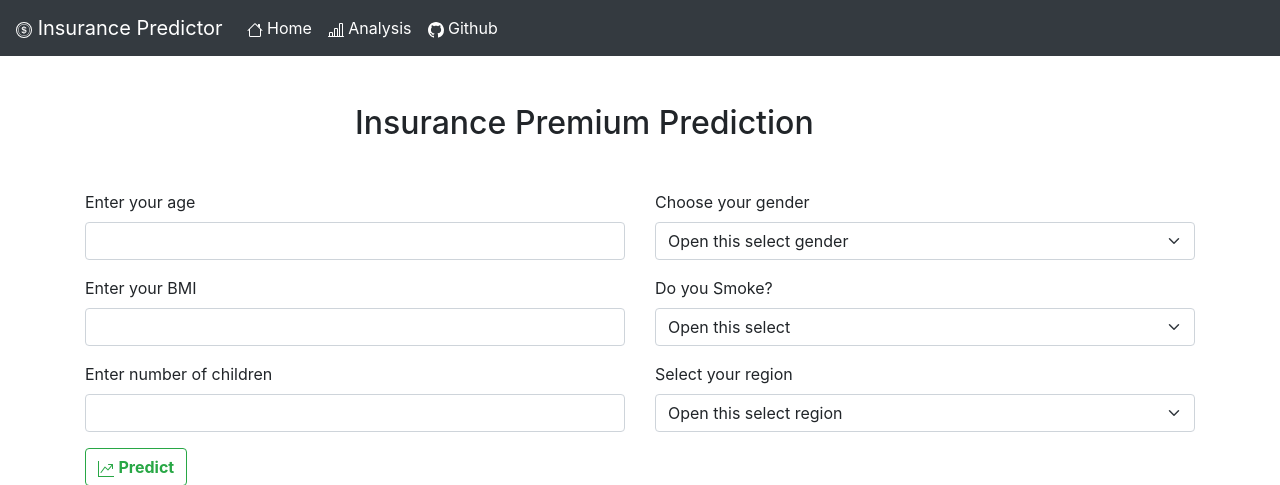
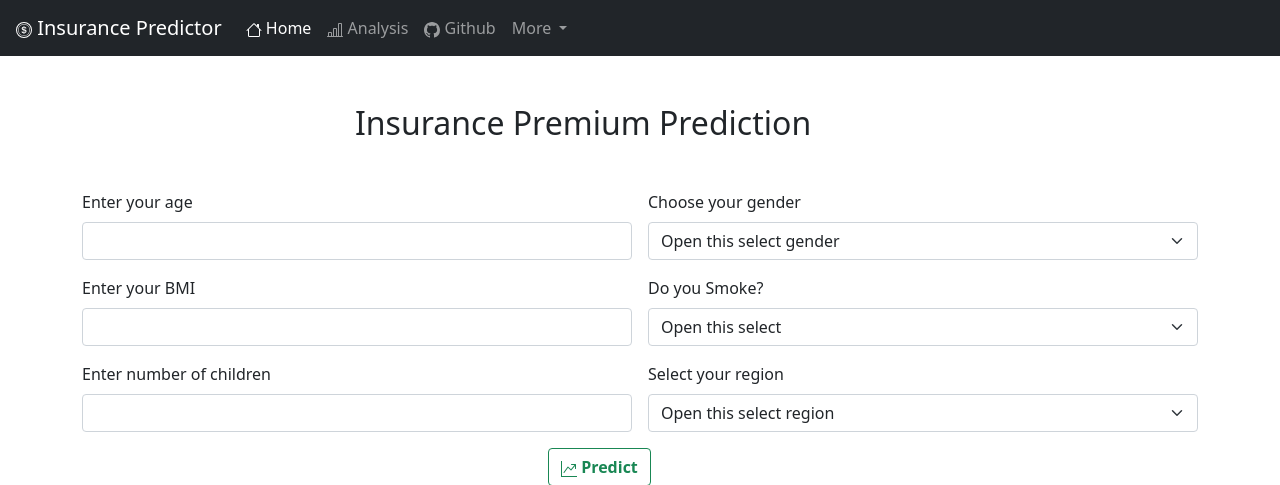
Before and after one commit to jitendra25720/Insurance-Prediction-Webapp, a Flask app: page / in a window 1280 px wide. Shown: the top 485 px of the page. Run offline with Flask 2, Linux system fonts and the light colour scheme.

Commit message:
Changed js links

```diff
--- a/templates/base.html
+++ b/templates/base.html
@@ -1,63 +1,67 @@
-<!doctype html>
-<html lang="en">
-
-<head>
-  <!-- Required meta tags -->
-  <meta charset="utf-8">
-  <meta name="viewport" content="width=device-width, initial-scale=1">
-  <!-- Bootstrap CSS -->
-  <link href="https://cdn.jsdelivr.net/npm/bootstrap@5.0.0-beta2/dist/css/bootstrap.min.css" rel="stylesheet"
-    integrity="sha384-BmbxuPwQa2lc/FVzBcNJ7UAyJxM6wuqIj61tLrc4wSX0szH/Ev+nYRRuWlolflfl" crossorigin="anonymous">
-  <title> {% block title %} {% endblock title %}</title>
-</head>
-
 <nav class="navbar navbar-expand-lg navbar-dark bg-dark">
-  <a class="navbar-brand" href="/"> <svg xmlns="http://www.w3.org/2000/svg" width="16" height="16" fill="currentColor"
-      class="bi bi-coin" viewBox="0 0 16 16">
+  <a class="navbar-brand" href="/"><svg xmlns="http://www.w3.org/2000/svg" width="16" height="16"
+    fill="currentColor" class="bi bi-coin" viewBox="0 0 16 16">
     <path
       d="M5.5 9.511c.076.954.83 1.697 2.182 1.785V12h.6v-.709c1.4-.098 2.218-.846 2.218-1.932 0-.987-.626-1.496-1.745-1.76l-.473-.112V5.57c.6.068.982.396 1.074.85h1.052c-.076-.919-.864-1.638-2.126-1.716V4h-.6v.719c-1.195.117-2.01.836-2.01 1.853 0 .9.606 1.472 1.613 1.707l.397.098v2.034c-.615-.093-1.022-.43-1.114-.9H5.5zm2.177-2.166c-.59-.137-.91-.416-.91-.836 0-.47.345-.822.915-.925v1.76h-.005zm.692 1.193c.717.166 1.048.435 1.048.91 0 .542-.412.914-1.135.982V8.518l.087.02z" />
     <path d="M8 15A7 7 0 1 1 8 1a7 7 0 0 1 0 14zm0 1A8 8 0 1 0 8 0a8 8 0 0 0 0 16z" />
     <path d="M8 13.5a5.5 5.5 0 1 1 0-11 5.5 5.5 0 0 1 0 11zm0 .5A6 6 0 1 0 8 2a6 6 0 0 0 0 12z" />
   </svg> Insurance Predictor </a>
-  <button class="navbar-toggler" type="button" data-toggle="collapse" data-target="#navigationbar"
+  <button class="navbar-toggler" type="button" data-toggle="collapse" data-target="#navbarSupportedContent"
     aria-controls="navbarSupportedContent" aria-expanded="false" aria-label="Toggle navigation">
     <span class="navbar-toggler-icon"></span>
   </button>
 
   <div class="collapse navbar-collapse" id="navbarSupportedContent">
-    <ul class="navbar-nav me-auto mb-2 mb-lg-0">
-      <li class="nav-item">
-        <a class="nav-link active" aria-current="page" href="/"><svg xmlns="http://www.w3.org/2000/svg" width="16"
+    <ul class="navbar-nav mr-auto">
+      <li class="nav-item active">
+        <a class="nav-link" href="/"><svg xmlns="http://www.w3.org/2000/svg" width="16"
           height="16" fill="currentColor" class="bi bi-house" viewBox="0 0 16 16">
           <path fill-rule="evenodd"
             d="M2 13.5V7h1v6.5a.5.5 0 0 0 .5.5h9a.5.5 0 0 0 .5-.5V7h1v6.5a1.5 1.5 0 0 1-1.5 1.5h-9A1.5 1.5 0 0 1 2 13.5zm11-11V6l-2-2V2.5a.5.5 0 0 1 .5-.5h1a.5.5 0 0 1 .5.5z" />
           <path fill-rule="evenodd"
             d="M7.293 1.5a1 1 0 0 1 1.414 0l6.647 6.646a.5.5 0 0 1-.708.708L8 2.207 1.354 8.854a.5.5 0 1 1-.708-.708L7.293 1.5z" />
-          </svg> Home</a>
+        </svg> Home <span class="sr-only">(current)</span></a>
       </li>
       <li class="nav-item">
-        <a class="nav-link active" href="/analysis"><svg xmlns="http://www.w3.org/2000/svg" width="16" height="16"
+        <a class="nav-link" href="/analysis"><svg xmlns="http://www.w3.org/2000/svg" width="16" height="16"
           fill="currentColor" class="bi bi-bar-chart-line" viewBox="0 0 16 16">
           <path
             d="M11 2a1 1 0 0 1 1-1h2a1 1 0 0 1 1 1v12h.5a.5.5 0 0 1 0 1H.5a.5.5 0 0 1 0-1H1v-3a1 1 0 0 1 1-1h2a1 1 0 0 1 1 1v3h1V7a1 1 0 0 1 1-1h2a1 1 0 0 1 1 1v7h1V2zm1 12h2V2h-2v12zm-3 0V7H7v7h2zm-5 0v-3H2v3h2z" />
         </svg> Analysis</a>
       </li>
       <li class="nav-item">
-        <a class="nav-link active" href="https://github.com/jitendra25720/InsurancePredictionWebapp"><svg
+        <a class="nav-link" href="https://github.com/jitendra25720/InsurancePredictionWebapp"><svg
           xmlns="http://www.w3.org/2000/svg" width="16" height="16" fill="currentColor" class="bi bi-github"
           viewBox="0 0 16 16">
           <path
             d="M8 0C3.58 0 0 3.58 0 8c0 3.54 2.29 6.53 5.47 7.59.4.07.55-.17.55-.38 0-.19-.01-.82-.01-1.49-2.01.37-2.53-.49-2.69-.94-.09-.23-.48-.94-.82-1.13-.28-.15-.68-.52-.01-.53.63-.01 1.08.58 1.23.82.72 1.21 1.87.87 2.33.66.07-.52.28-.87.51-1.07-1.78-.2-3.64-.89-3.64-3.95 0-.87.31-1.59.82-2.15-.08-.2-.36-1.02.08-2.12 0 0 .67-.21 2.2.82.64-.18 1.32-.27 2-.27.68 0 1.36.09 2 .27 1.53-1.04 2.2-.82 2.2-.82.44 1.1.16 1.92.08 2.12.51.56.82 1.27.82 2.15 0 3.07-1.87 3.75-3.65 3.95.29.25.54.73.54 1.48 0 1.07-.01 1.93-.01 2.2 0 .21.15.46.55.38A8.012 8.012 0 0 0 16 8c0-4.42-3.58-8-8-8z" />
         </svg> Github</a>
       </li>
+      <li class="nav-item dropdown">
+        <a class="nav-link dropdown-toggle" href="#" id="navbarDropdown" role="button" data-toggle="dropdown"
+          aria-haspopup="true" aria-expanded="false">
+          More
+        </a>
+        <div class="dropdown-menu" aria-labelledby="navbarDropdown">
+          <a class="dropdown-item" href="#">Not active</a>
         </div>
+      </li>
+    </ul>
   </div>
 </nav>
 
-<link rel="stylesheet" href="https://cdn.jsdelivr.net/npm/bootstrap@4.3.1/dist/css/bootstrap.min.css" integrity="sha384-ggOyR0iXCbMQv3Xipma34MD+dH/1fQ784/j6cY/iJTQUOhcWr7x9JvoRxT2MZw1T" crossorigin="anonymous">
-<script src="https://code.jquery.com/jquery-3.3.1.slim.min.js" integrity="sha384-q8i/X+965DzO0rT7abK41JStQIAqVgRVzpbzo5smXKp4YfRvH+8abtTE1Pi6jizo" crossorigin="anonymous"></script>
-<script src="https://cdn.jsdelivr.net/npm/popper.js@1.14.7/dist/umd/popper.min.js" integrity="sha384-UO2eT0CpHqdSJQ6hJty5KVphtPhzWj9WO1clHTMGa3JDZwrnQq4sF86dIHNDz0W1" crossorigin="anonymous"></script>
-<script src="https://cdn.jsdelivr.net/npm/bootstrap@4.3.1/dist/js/bootstrap.min.js" integrity="sha384-JjSmVgyd0p3pXB1rRibZUAYoIIy6OrQ6VrjIEaFf/nJGzIxFDsf4x0xIM+B07jRM" crossorigin="anonymous"></script>
+<link rel="stylesheet" href="https://cdn.jsdelivr.net/npm/bootstrap@4.3.1/dist/css/bootstrap.min.css"
+  integrity="sha384-ggOyR0iXCbMQv3Xipma34MD+dH/1fQ784/j6cY/iJTQUOhcWr7x9JvoRxT2MZw1T" crossorigin="anonymous">
+<script src="https://code.jquery.com/jquery-3.3.1.slim.min.js"
+  integrity="sha384-q8i/X+965DzO0rT7abK41JStQIAqVgRVzpbzo5smXKp4YfRvH+8abtTE1Pi6jizo" crossorigin="anonymous"></script>
+
+<script src="https://cdn.jsdelivr.net/npm/bootstrap@4.3.1/dist/js/bootstrap.min.js"
+  integrity="sha384-JjSmVgyd0p3pXB1rRibZUAYoIIy6OrQ6VrjIEaFf/nJGzIxFDsf4x0xIM+B07jRM" crossorigin="anonymous"></script>
+
+<!-- Bootstrap CSS -->
+<link href="https://cdn.jsdelivr.net/npm/bootstrap@5.0.0-beta2/dist/css/bootstrap.min.css" rel="stylesheet"
+integrity="sha384-BmbxuPwQa2lc/FVzBcNJ7UAyJxM6wuqIj61tLrc4wSX0szH/Ev+nYRRuWlolflfl" crossorigin="anonymous">
+
 {% block body %}
 
 {% endblock body %}
--- a/templates/index.html
+++ b/templates/index.html
@@ -1,6 +1,7 @@
 {% extends 'base.html' %}
 {% block title %} Home{% endblock title %}
 {% block body %}
+
 
 <!-- age	sex	bmi	children	smoker	region	expenses -->
 
@@ -127,26 +128,6 @@
     </body>
   </div>
 
-  <script type="text/javascript">
-    $(document).ready(function() {
-      $('#btnSubmit').click( function(){
-        $('#myAlert').show('fade')
-      })
-    });
-    $('#linkClose').click(function(){
-      $('#myAlert').hide('fade');
-    })
-  </script>
-  <!-- Option 1: Bootstrap Bundle with Popper -->
-  <script src="https://cdn.jsdelivr.net/npm/bootstrap@5.0.2/dist/js/bootstrap.bundle.min.js"
-    integrity="sha384-MrcW6ZMFYlzcLA8Nl+NtUVF0sA7MsXsP1UyJoMp4YLEuNSfAP+JcXn/tWtIaxVXM"
-    crossorigin="anonymous"></script>
-
-  <!-- Option 2: Separate Popper and Bootstrap JS -->
-  <!--
-    <script src="https://cdn.jsdelivr.net/npm/@popperjs/core@2.9.2/dist/umd/popper.min.js" integrity="sha384-IQsoLXl5PILFhosVNubq5LC7Qb9DXgDA9i+tQ8Zj3iwWAwPtgFTxbJ8NT4GN1R8p" crossorigin="anonymous"></script>
-    <script src="https://cdn.jsdelivr.net/npm/bootstrap@5.0.2/dist/js/bootstrap.min.js" integrity="sha384-cVKIPhGWiC2Al4u+LWgxfKTRIcfu0JTxR+EQDz/bgldoEyl4H0zUF0QKbrJ0EcQF" crossorigin="anonymous"></script>
-    -->
   </body>
 
   </html>
```
Also changed, not shown: predictions.db. Lines whose indentation alone changed are shown as unchanged.
